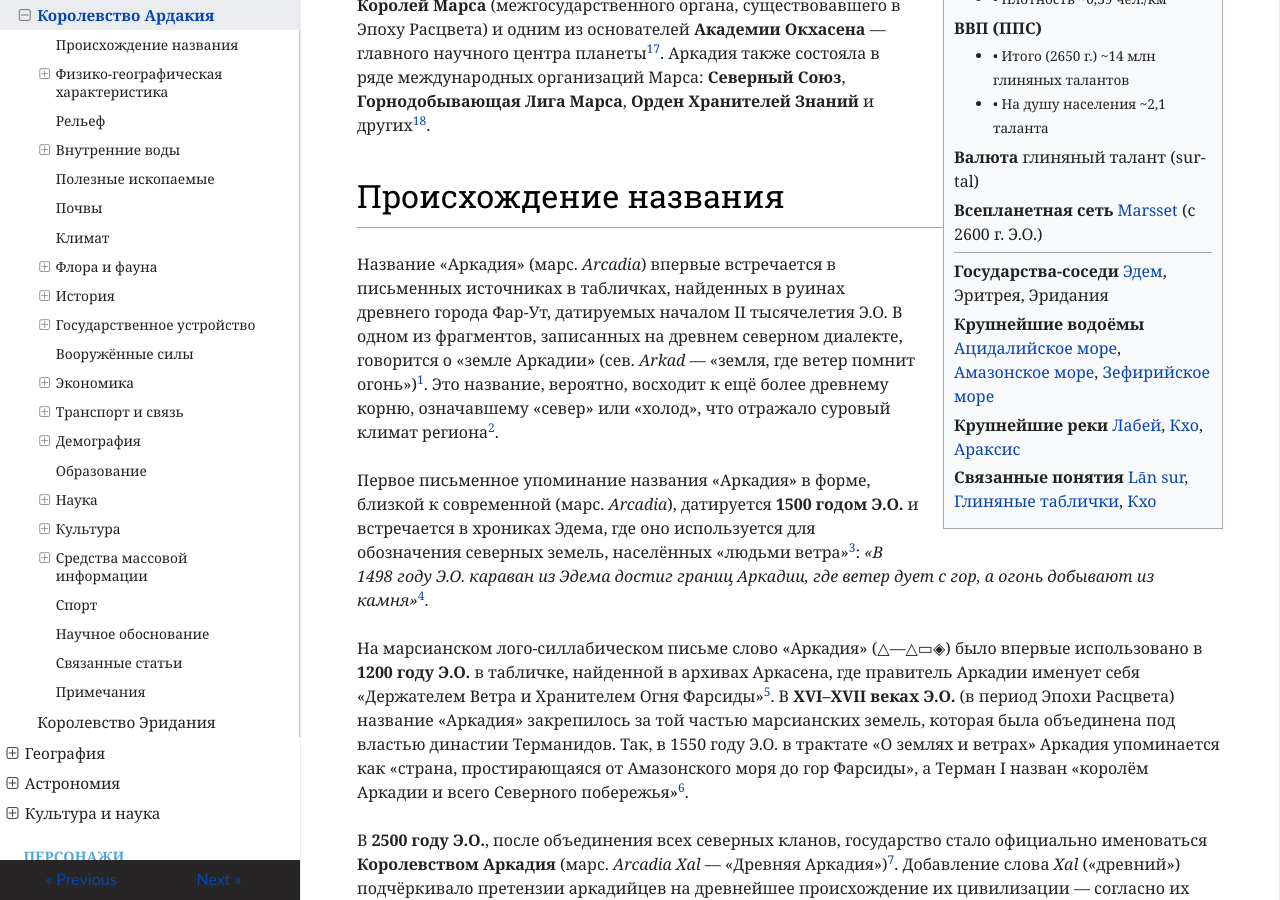
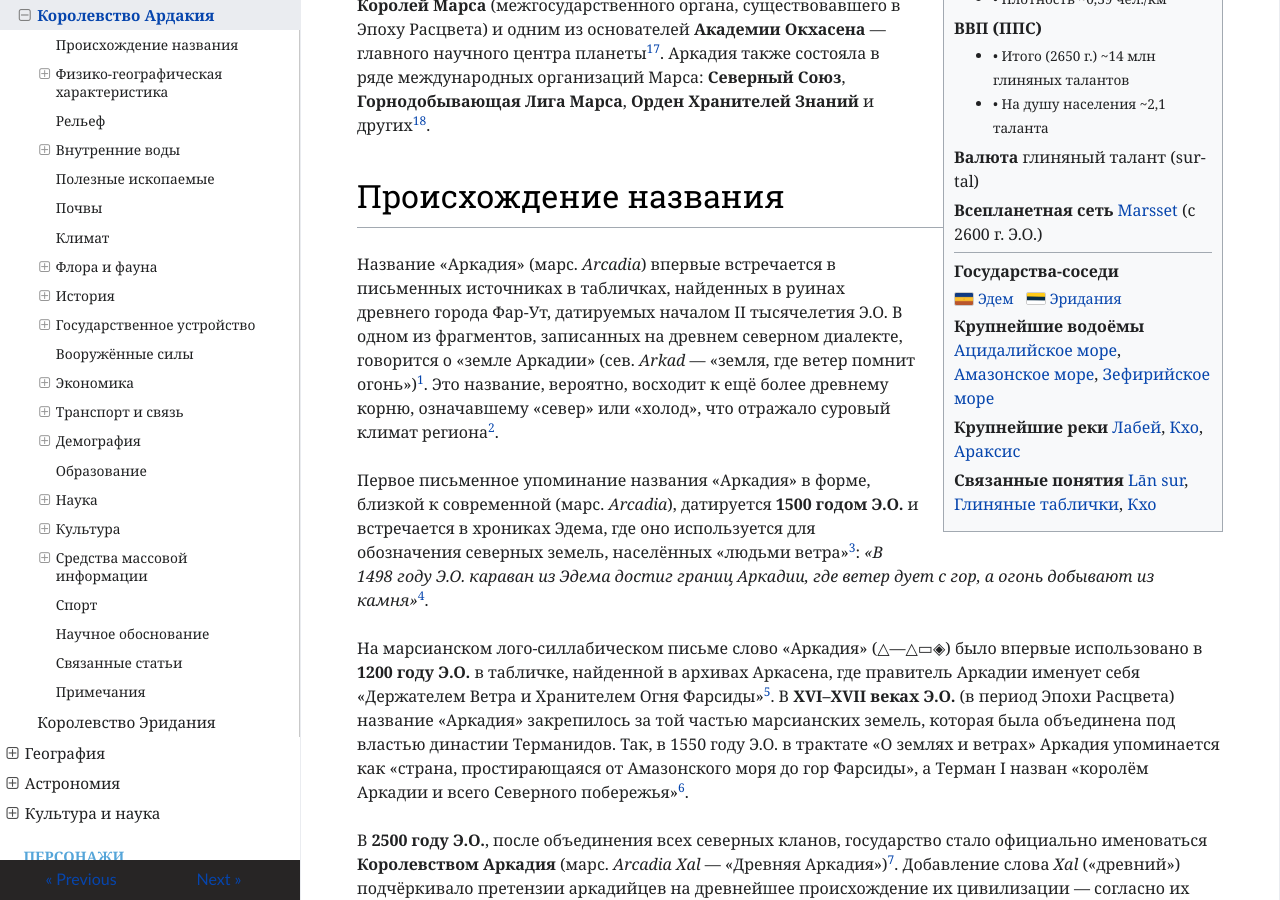
Before and after one commit to ivanhohlov14-bit/mars-encyclopedia, an MkDocs documentation site: the page built from docs/geography/arkadia.md, in a window 1280 px wide and 900 px high, scrolled down 1742 px. Built offline with MkDocs 1.6.1, drawn with Linux system fonts in a browser that asks for light colours; nearby versions of some CDN libraries.

Commit message:
Update arkadia.md

```diff
--- a/docs/geography/arkadia.md
+++ b/docs/geography/arkadia.md
@@ -64,7 +64,17 @@
   <p><b>Всепланетная сеть</b> <a href="/terms/marsset/">Marsset</a> (с 2600 г. Э.О.)</p>
 
   <hr style="margin: 6px 0;">
-  <p><b>Государства-соседи</b> <a href="/geography/eden/">Эдем</a>, Эритрея, Эридания</p>
+ <p><b>Государства-соседи</b></p>
+<div style="display: flex; flex-wrap: wrap; gap: 6px 12px; margin-top: 2px;">
+  <div style="display: inline-flex; align-items: center; gap: 4px;">
+    <img src="https://raw.githubusercontent.com/ivanhohlov14-bit/mars-encyclopedia/main/docs/assets/images/flag-of-eden.jpg" alt="Флаг Эдема" style="width: 20px; height: auto; border: 1px solid #ccc; border-radius: 2px;">
+    <a href="/geography/eden/">Эдем</a>
+  </div>
+  <div style="display: inline-flex; align-items: center; gap: 4px;">
+    <img src="https://raw.githubusercontent.com/ivanhohlov14-bit/mars-encyclopedia/main/docs/assets/images/flag-of-eridania.png" alt="Флаг Эридании" style="width: 20px; height: auto; border: 1px solid #ccc; border-radius: 2px;">
+    <a href="/geography/eridania/">Эридания</a>
+  </div>
+</div>
   <p><b>Крупнейшие водоёмы</b> <a href="/geography/acidalia-sea/">Ацидалийское море</a>, <a href="/geography/amazon-sea/">Амазонское море</a>, <a href="/geography/zephyria-sea/">Зефирийское море</a></p>
   <p><b>Крупнейшие реки</b> <a href="/geography/labey-river/">Лабей</a>, <a href="/geography/kho-river/">Кхо</a>, <a href="/geography/araxis-river/">Араксис</a></p>
   <p><b>Связанные понятия</b> <a href="/terms/lan-sur/">Lān sur</a>, <a href="/terms/tablichki/">Глиняные таблички</a>, <a href="/mythology/kho/">Кхо</a></p>
```
